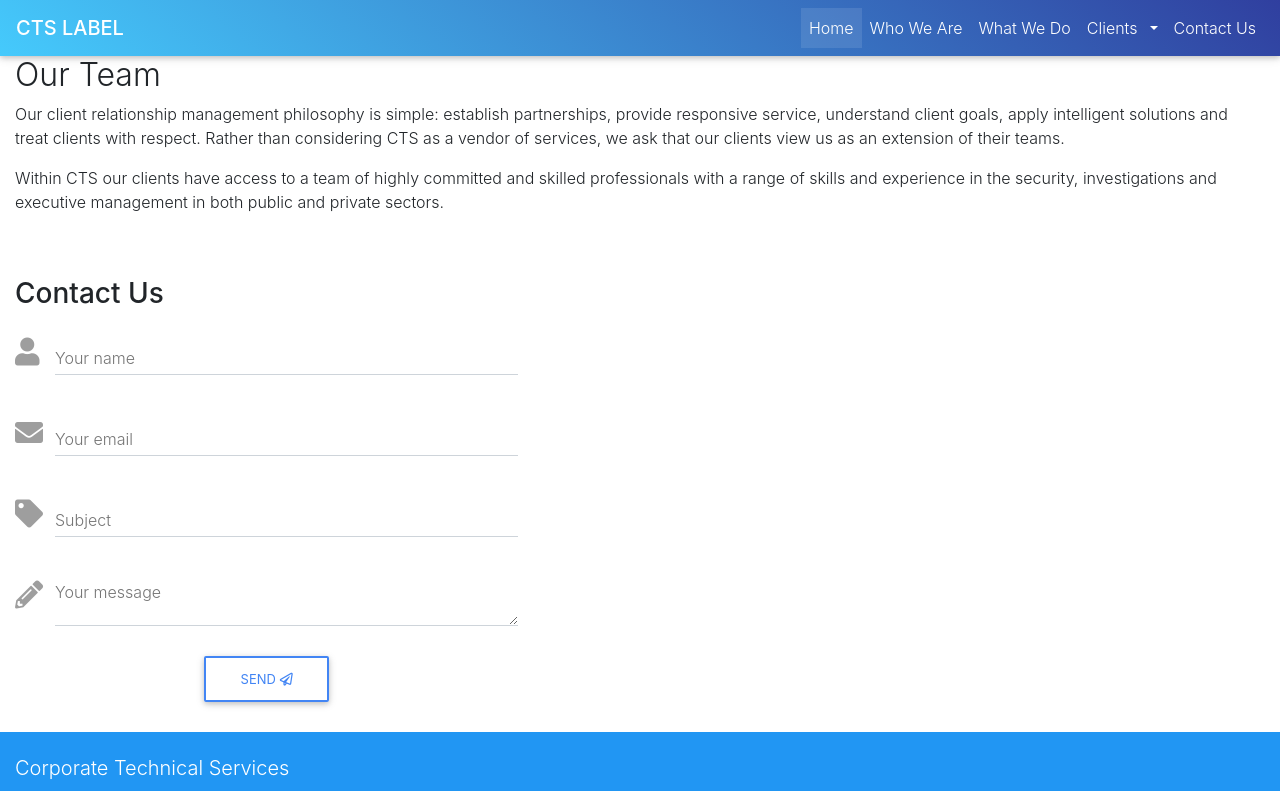
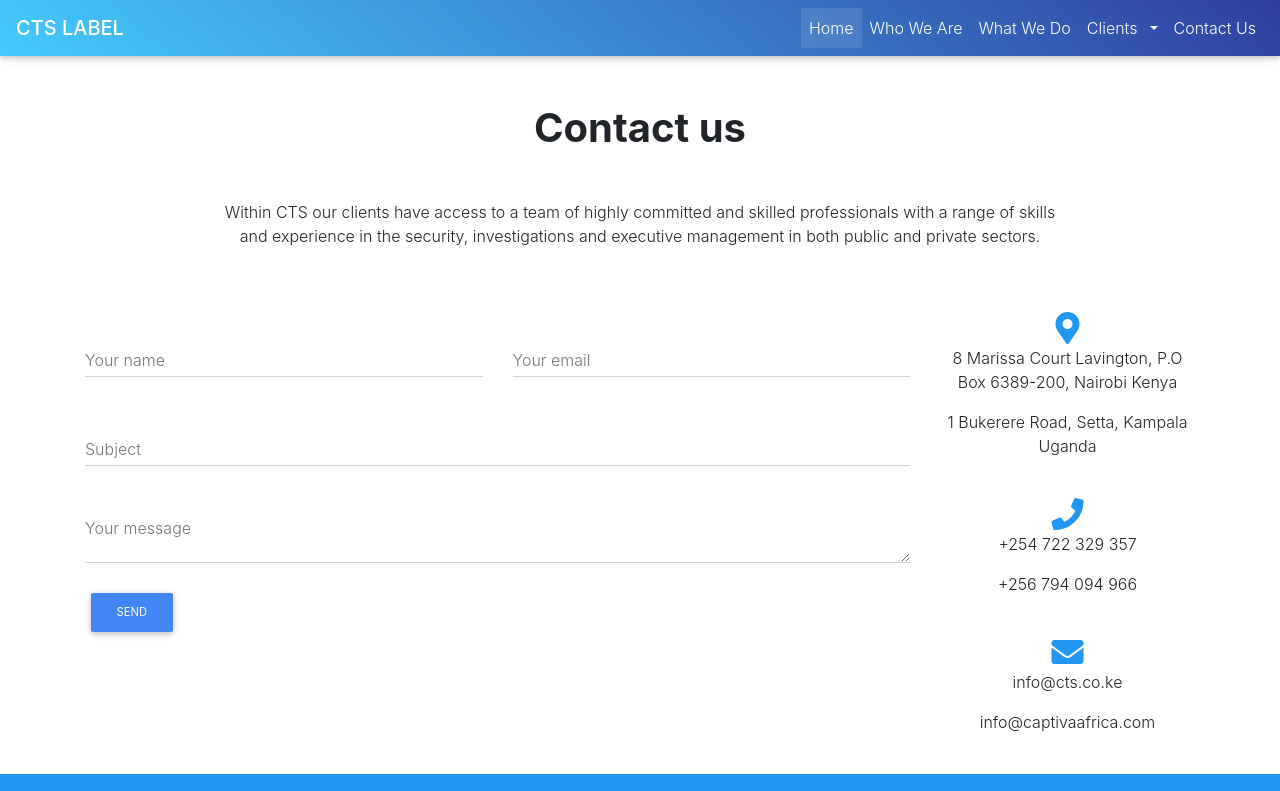
Before and after one commit to ankundn/CTL, a React (Create React App) app: page /contact in a window 1280 px wide. Shown: the top 791 px of the page. Built offline with nearby package versions, Linux system fonts and the light colour scheme.

Commit message:
Added new content to the contact page

```diff
--- a/src/components/Contact.js
+++ b/src/components/Contact.js
@@ -3,81 +3,85 @@ import {
   MDBContainer,
   MDBRow,
   MDBCol,
+  MDBIcon,
   MDBBtn,
-  MDBIcon,
   MDBInput,
 } from "mdbreact";
-import "../index.css";
 
-const FormPage = () => {
+const Contact = () => {
   return (
-    <MDBContainer fluid>
-      <div>
-        <h2>Our Team</h2>
-        <p>
-          Our client relationship management philosophy is simple: establish
-          partnerships, provide responsive service, understand client goals,
-          apply intelligent solutions and treat clients with respect. Rather
-          than considering CTS as a vendor of services, we ask that our clients
-          view us as an extension of their teams.
-        </p>
-        <p>
+    <MDBContainer>
+      <h2 className="h1-responsive font-weight-bold text-center my-5">
+        Contact us
+      </h2>
+      <p className="text-center w-responsive mx-auto pb-5">
         Within CTS our clients have access to a team of highly committed and
         skilled professionals with a range of skills and experience in the
         security, investigations and executive management in both public and
         private sectors.
       </p>
+      <MDBRow>
+        <MDBCol md="9" className="md-0 mb-5">
+          <form>
+            <MDBRow>
+              <MDBCol md="6">
+                <div className="md-form mb-0">
+                  <MDBInput type="text" id="contact-name" label="Your name" />
                 </div>
-      <MDBRow className="contactform">
-        <MDBCol md="5">
-          <form>
-            <p className="h3 text-left mb-4">Contact Us</p>
-            <div className="grey-text">
-              <MDBInput
-                label="Your name"
-                icon="user"
-                group
-                type="text"
-                validate
-                error="wrong"
-                success="right"
-              />
-              <MDBInput
-                label="Your email"
-                icon="envelope"
-                group
-                type="email"
-                validate
-                error="wrong"
-                success="right"
-              />
-              <MDBInput
-                label="Subject"
-                icon="tag"
-                group
-                type="text"
-                validate
-                error="wrong"
-                success="right"
-              />
+              </MDBCol>
+              <MDBCol md="6">
+                <div className="md-form mb-0">
+                  <MDBInput type="text" id="contact-email" label="Your email" />
+                </div>
+              </MDBCol>
+            </MDBRow>
+            <MDBRow>
+              <MDBCol md="12">
+                <div className="md-form mb-0">
+                  <MDBInput type="text" id="contact-subject" label="Subject" />
+                </div>
+              </MDBCol>
+            </MDBRow>
+            <MDBRow>
+              <MDBCol md="12">
+                <div className="md-form mb-0">
                   <MDBInput
                     type="textarea"
-                rows="2"
+                    id="contact-message"
                     label="Your message"
-                icon="pencil-alt"
                   />
                 </div>
-            <div className="text-center">
-              <MDBBtn outline color="primary">
+              </MDBCol>
+            </MDBRow>
+          </form>
+          <div className="text-center text-md-left">
+            <MDBBtn color="primary" size="md">
               Send
-                <MDBIcon far icon="paper-plane" className="ml-1" />
             </MDBBtn>
           </div>
-          </form>
+        </MDBCol>
+        <MDBCol md="3" className="text-center">
+          <ul className="list-unstyled mb-0">
+            <li>
+              <MDBIcon icon="map-marker-alt" size="2x" className="blue-text" />
+              <p>8 Marissa Court Lavington, P.O Box 6389-200, Nairobi Kenya</p>
+              <p>1 Bukerere Road, Setta, Kampala Uganda</p>
+            </li>
+            <li>
+              <MDBIcon icon="phone" size="2x" className="blue-text mt-4" />
+              <p>+254 722 329 357</p>
+              <p>+256 794 094 966</p>
+            </li>
+            <li>
+              <MDBIcon icon="envelope" size="2x" className="blue-text mt-4" />
+              <p>info@cts.co.ke</p>
+              <p>info@captivaafrica.com</p>
+            </li>
+          </ul>
         </MDBCol>
       </MDBRow>
     </MDBContainer>
   );
 };
 
-export default FormPage;
+export default Contact;
```
Also changed, not shown: src/components/contactoriginal.js (added, +83 -0 lines). Lines whose indentation alone changed are shown as unchanged.
